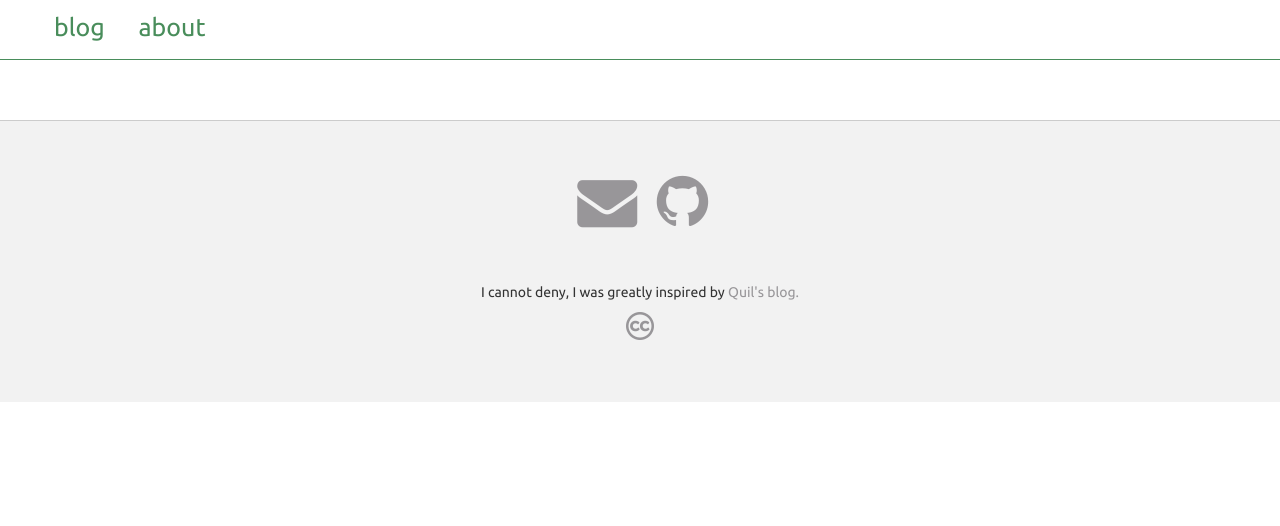
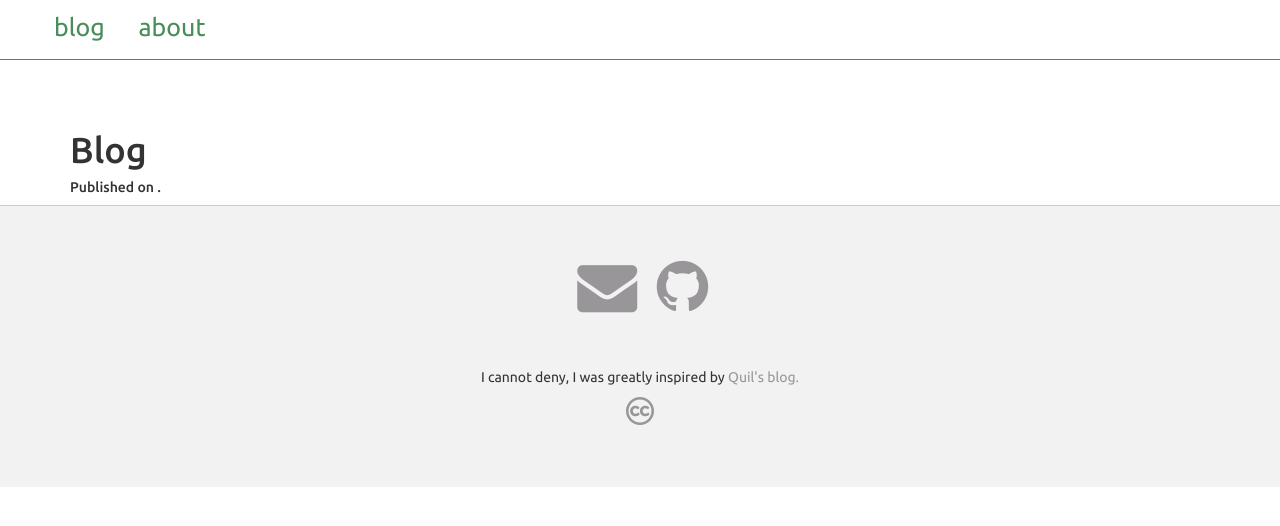
Before and after one commit to rafaelcn/rafaelcn.github.io, a Jekyll site: the page built from index.html, in a window 1280 px wide. Shown: the top 526 px of the page. Built offline with Jekyll 4.4.1, drawn with Linux system fonts in a browser that asks for light colours.

Commit message:
Post more mature now.

```diff
--- a/_layouts/post.html
+++ b/_layouts/post.html
@@ -2,9 +2,22 @@
 layout: default
 ---
 
+<div class="post-content">
+  <header class="post-header">
+      <h1 class="post-title">{{ page.title }}</h1>
 
-<div class="">
-  <div class="post-content">
+      {% assign publish_language = 'nil' %}
+      {% if page.language == 'portuguese' %}
+        {% assign publish_language = 'Publicado em ' %}
+      {% else %}
+        {% assign publish_language = 'Published on ' %}
+      {% endif %}
+      <h5 class="post-date">
+        {{ publish_language }} {{ page.date | date_to_long_string }}.
+      </h5>
+  </header>
+
+  <div class="post-text">
     {{ content }}
   </div>
 </div>
```
